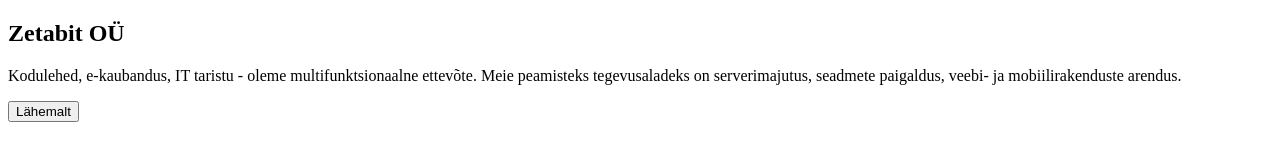
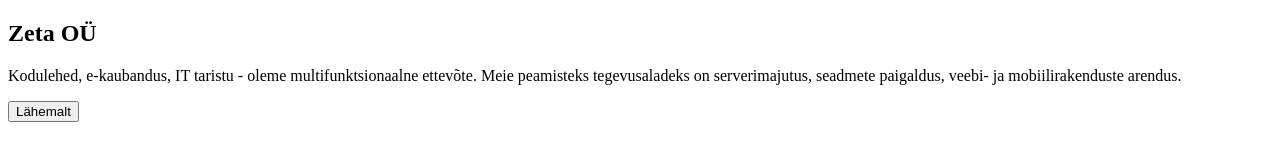
Before and after one commit to Mary2021/zetaweb, a Next.js app: page / in a window 1280 px wide. Shown: the top 160 px of the page. Built offline with nearby package versions, Linux system fonts and the light colour scheme.

Commit message:
remove unnecessary lines

```diff
--- a/pages/index.js
+++ b/pages/index.js
@@ -1,6 +1,5 @@
 import Head from 'next/head'
 import Hero from '../components/Hero';
-import Image from 'next/image'
 
 export default function Home() {
   return (
@@ -9,7 +8,7 @@
         <title>Zetaweb</title>
         <meta name="description" content="Generated by create next app" />
       </Head>
-      <Hero heading='Zetabit OÜ' message='Kodulehed, e-kaubandus, IT taristu - oleme multifunktsionaalne ettevõte. Meie peamisteks tegevusaladeks on serverimajutus, seadmete paigaldus, veebi- ja mobiilirakenduste arendus.' />
+      <Hero heading='Zeta OÜ' message='Kodulehed, e-kaubandus, IT taristu - oleme multifunktsionaalne ettevõte. Meie peamisteks tegevusaladeks on serverimajutus, seadmete paigaldus, veebi- ja mobiilirakenduste arendus.' />
     </div>
   )
 }
--- a/pages/meist.jsx
+++ b/pages/meist.jsx
@@ -3,8 +3,6 @@
 import Hero from '../components/Hero'
 
 const about = () => {
-    // const [textColor, setTextColor] = useState('white');
-    // setTextColor('#000000');
   return (
     <div>
         <Hero heading={'Me teeme, mida teil on vaja!'} />
--- a/pages/teenused.jsx
+++ b/pages/teenused.jsx
@@ -3,8 +3,6 @@
 import Hero from '../components/Hero'
 
 const service = () => {
-    // const [textColor, setTextColor] = useState('white');
-    // setTextColor('#000000');
   return (
     <div>
         <Hero heading='Teenused' message='' />
--- a/pages/tehtud-tood.jsx
+++ b/pages/tehtud-tood.jsx
@@ -3,8 +3,6 @@
 import Hero from '../components/Hero'
 
 const project = () => {
-    // const [textColor, setTextColor] = useState('white');
-    // setTextColor('#000000');
   return (
     <div>
         <Hero heading='Tehtud tööd' />
```
Also changed, not shown: components/Contact.jsx (+0 -14 lines), 1 other file (tests, documents, lock files or other folders).
